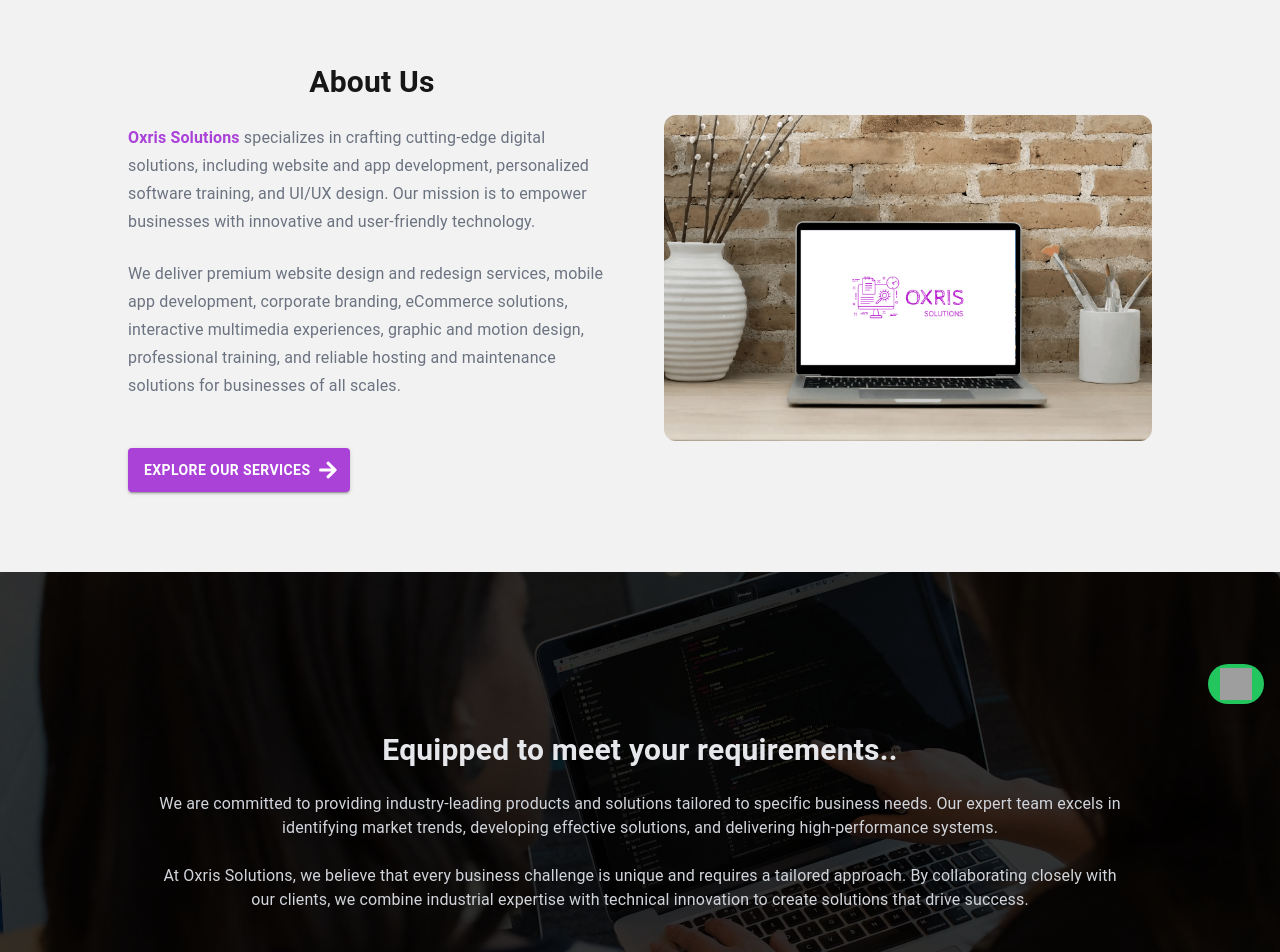
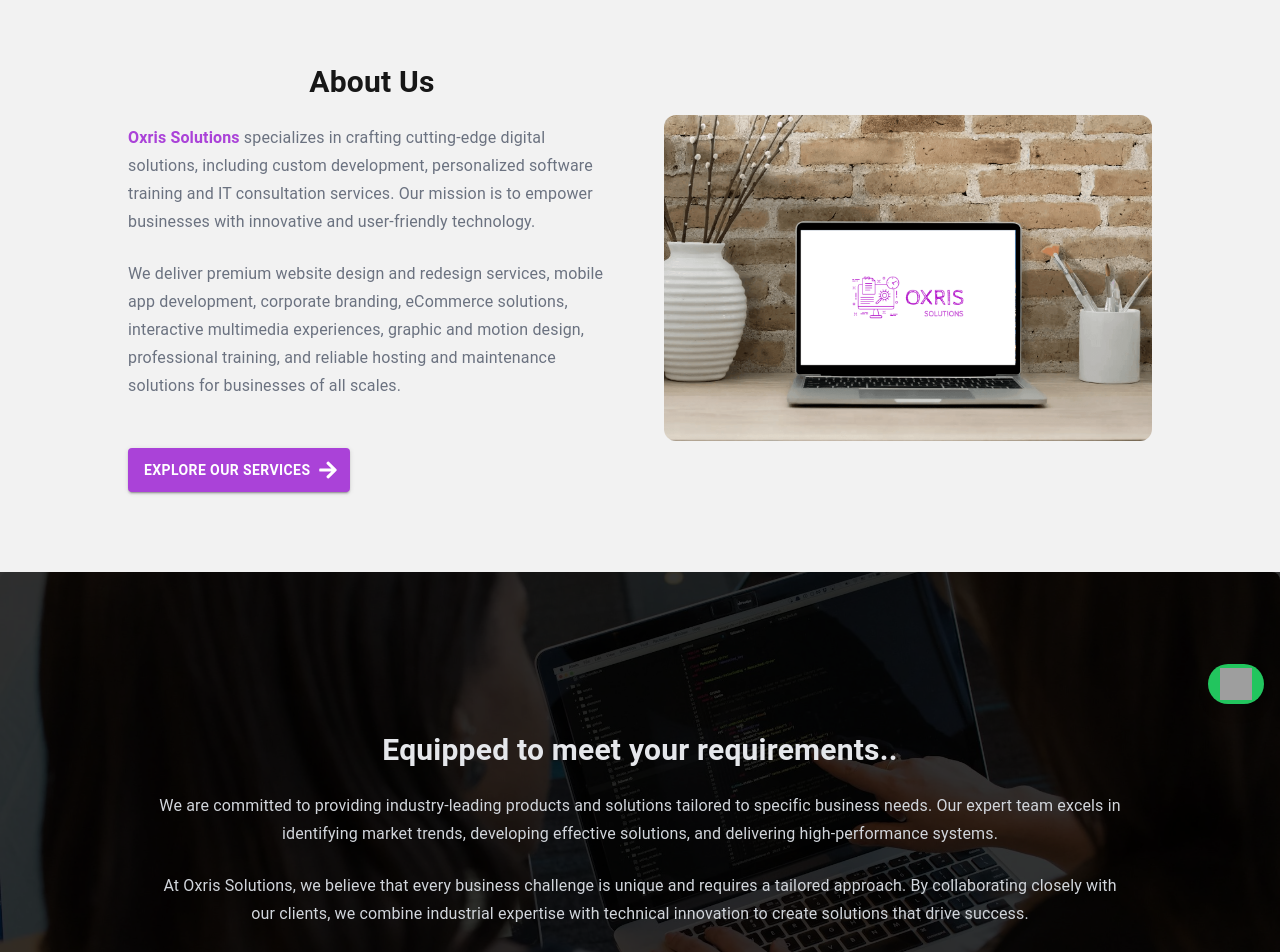
Before and after one commit to Obichris1/oxris, a Next.js app: page /about in a window 1280 px wide. Shown: the part 80-1032 px from the top of the page. Built offline with nearby package versions, Linux system fonts and the light colour scheme; grey boxes are pictures that could not be loaded.

Commit message:
cleanups

```diff
--- a/src/app/components/About.jsx
+++ b/src/app/components/About.jsx
@@ -22,13 +22,13 @@
               <Typography variant="h4" fontWeight="bold" className='text-center !text-2xl md:!text-3xl !mb-6'>
                 About Us
               </Typography>
-              <Typography variant="body1"  className='!mb-6 text-gray-500 text-sm md:text-base !leading-7'> {/* Increased mb */}
+              <Typography variant="body1"  className='!mb-6 text-gray-500 !text-sm !leading-6 md:!text-base md:!leading-7'> {/* Increased mb */}
                  <span className='!text-primary !font-semibold'>Oxris Solutions</span> specializes in crafting cutting-edge digital solutions, including
-                website and app development, personalized software training, and UI/UX design.
+               custom development, personalized software training and IT consultation services.
                 Our mission is to empower businesses with innovative and user-friendly technology.
               </Typography>
 
-              <Typography variant="body1" className='!mb-6 text-gray-500 text-sm md:text-base !leading-7'> {/* Increased mb */}
+              <Typography  variant="body1" className='!mb-6 text-gray-500 !text-sm md:!text-base !leading-6 md:!leading-7'> {/* Increased mb */}
               We deliver premium website design and redesign services, mobile app development, corporate branding, eCommerce solutions, interactive multimedia experiences, graphic and motion design,
                professional training, and reliable hosting and maintenance solutions for businesses of all scales.
 
@@ -89,7 +89,7 @@
             whileInView={{ opacity: 1, y: 0 }}
             transition={{ duration: 0.8, delay: 0.4 }}
           >
-            <Typography variant="body1" className="!text-gray-300 !text-sm md:!text-base  !w-[80%] md:w-[65%] !mx-auto !mb-6 max-w-5xl"> {/* Increased mb */}
+            <Typography variant="body1" className="!text-gray-300 !text-sm md:!text-base  !w-[80%] md:w-[65%] !mx-auto !mb-6 max-w-5xl !leading-6 md:!leading-7"> {/* Increased mb */}
             We are committed to providing industry-leading products and solutions tailored to specific business needs. Our expert team excels in identifying market trends, developing effective solutions, and delivering high-performance systems.
             </Typography>
           </motion.div>
@@ -99,7 +99,7 @@
             whileInView={{ opacity: 1, y: 0 }}
             transition={{ duration: 0.8, delay: 0.6 }}
           >
-            <Typography variant="body1" className="!text-gray-300 !w-[75%] !text-sm md:!text-base !md:w-[65%] !mx-auto">
+            <Typography variant="body1" className="!text-gray-300 !w-[75%] !text-sm md:!text-base !md:w-[65%] !mx-auto !leading-6 md:!leading-7">
               At Oxris Solutions, we believe that every business challenge is unique and requires a tailored approach.
               By collaborating closely with our clients, we combine industrial expertise with technical innovation
               to create solutions that drive success.
```
